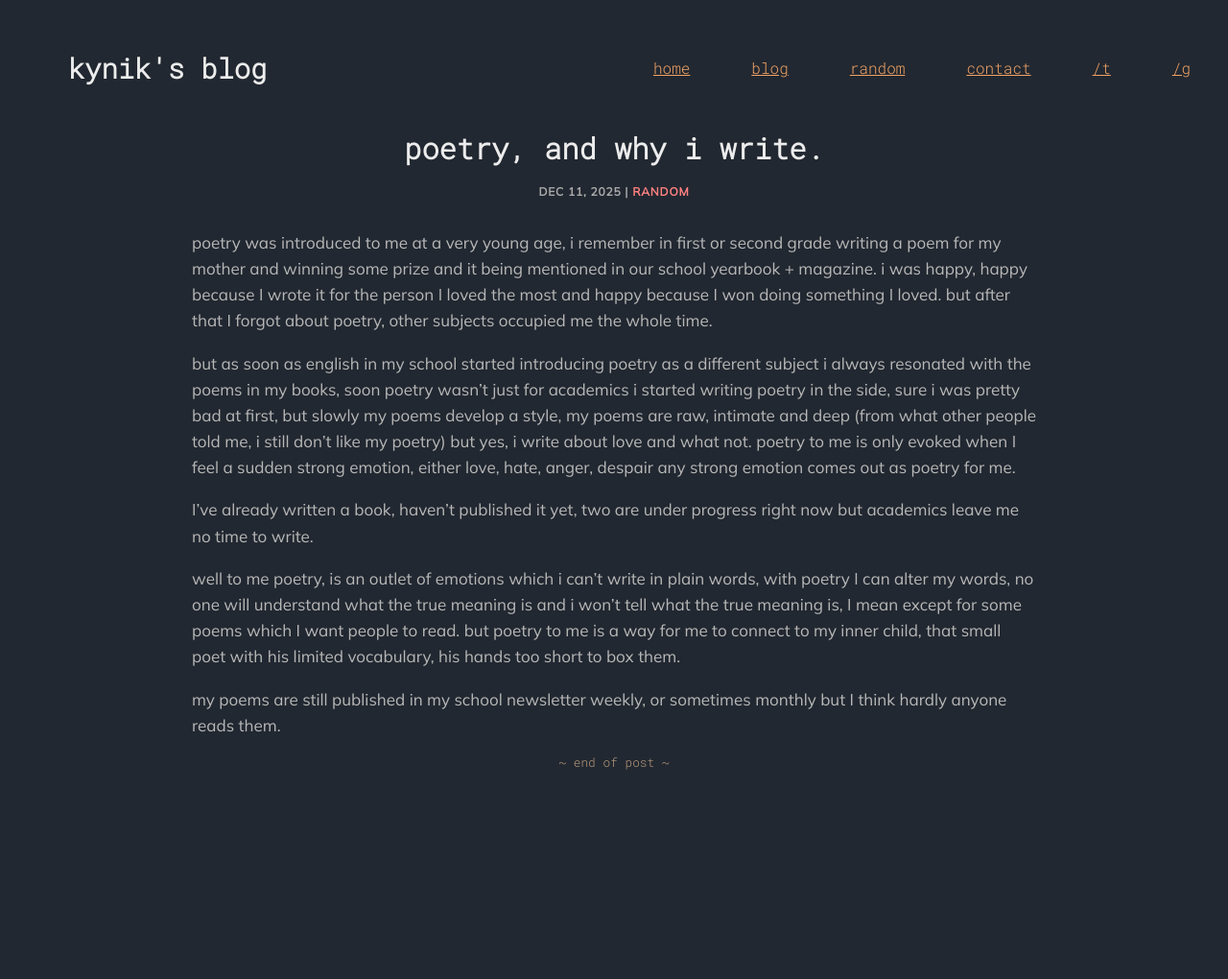
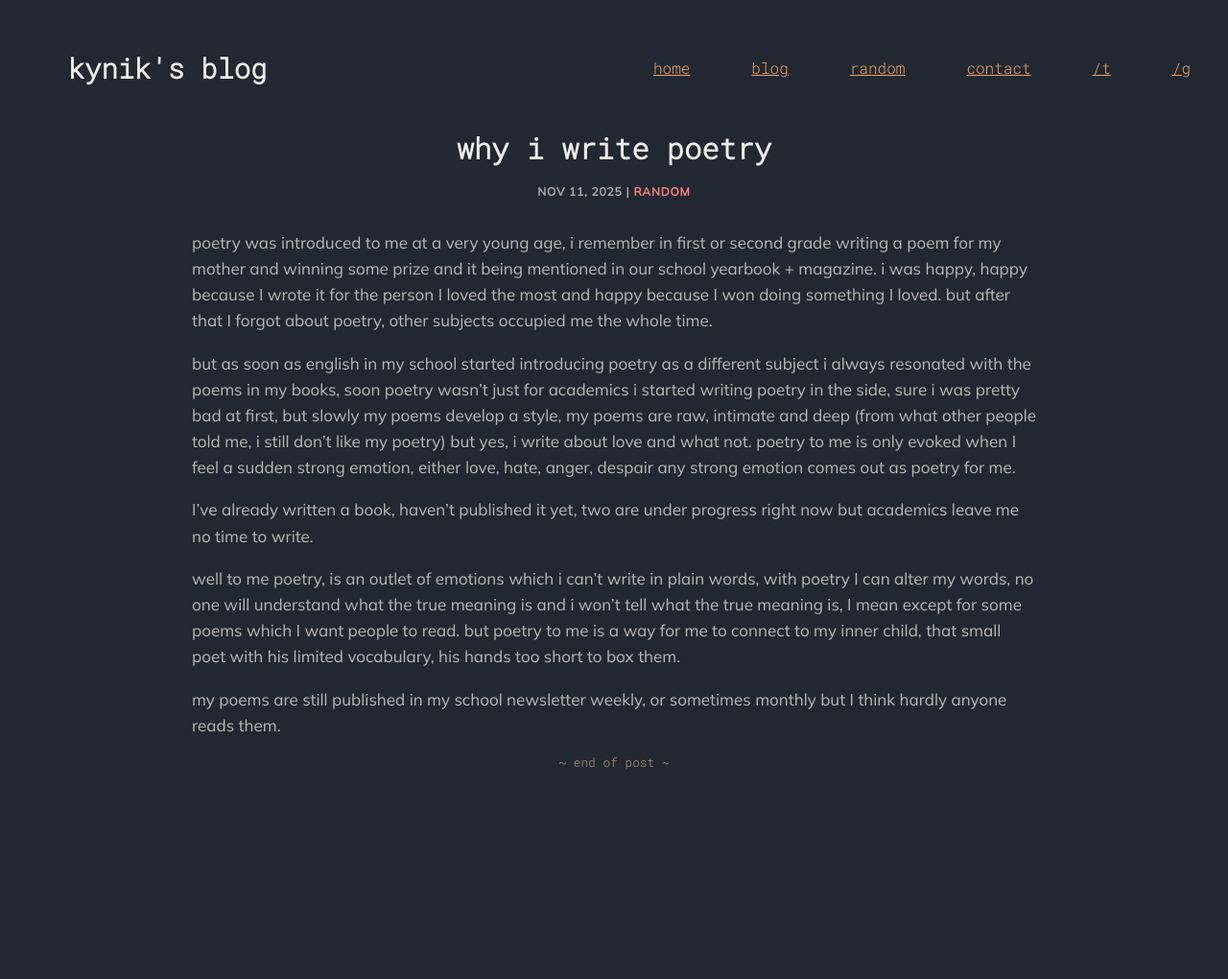
Before and after one commit to 7ynikos/7ynikos.github.io, a Jekyll site: the page built from random/_posts/2025-12-11-poetry.md, in a window 1280 px wide. Shown: the whole page at 96% size. Built offline with Jekyll 4.4.1, drawn with Linux system fonts in a browser that asks for light colours; some of the changed lines change nothing that is shown.

Commit message:
Change title and date in poetry post
Updated the title of the poetry post and modified the date.

```diff
--- a/random/_posts/2025-12-11-poetry.md
+++ b/random/_posts/2025-12-11-poetry.md
@@ -1,8 +1,10 @@
 ---
 layout: post
-title: poetry, and why I write.
+title: why i write poetry
+date: 2025-11-11 23:46 +0530
 tags: random
 ---
+
 
 poetry was introduced to me at a very young age, i remember in first or second grade writing a poem for my mother and winning some prize and it being mentioned in our school yearbook + magazine. i was happy, happy because I wrote it for the person I loved the most and happy because I won doing something I loved. but after that I forgot about poetry, other subjects occupied me the whole time.
 
```
